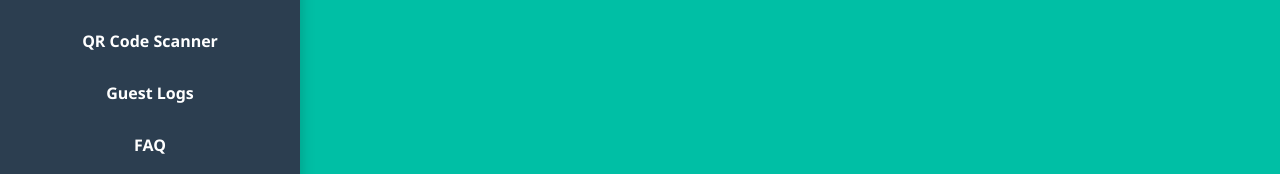
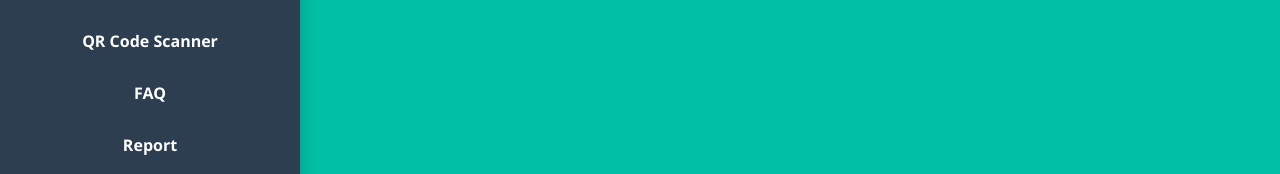
Before and after one commit to iamelkar/granville-tracking-system, a Vue app: page /user-logs in a window 1280 px wide. Shown: the part 181-355 px from the top of the page. Built offline with nearby package versions, Linux system fonts and the light colour scheme; no server answers; the database is empty.

Commit message:
fix security sidebar

```diff
--- a/src/components/securityComp/SecuritySidebar.vue
+++ b/src/components/securityComp/SecuritySidebar.vue
@@ -30,9 +30,6 @@
         <!-- <li>
           <router-link to="/user-logs">Logs</router-link>
         </li> -->
-        <li>
-          <router-link to="/my-guest-logs">Guest Logs</router-link>
-        </li>
         <li>
           <router-link to="/security-faq">FAQ</router-link>
         </li>
```
